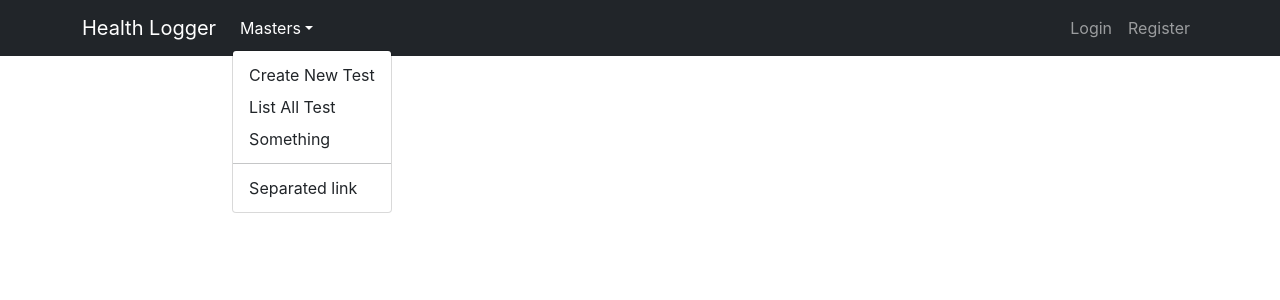
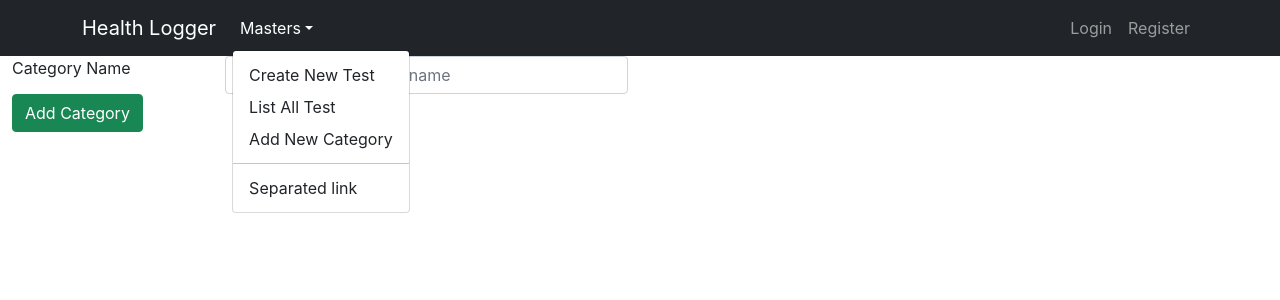
Before and after one commit to rahulpandey1589/react-health-logger, a React (Create React App) app: page /masters/add-category in a window 1280 px wide. Both pictures are taken after a click on the button "Masters". Shown: the top 300 px of the page. Built offline with nearby package versions, Linux system fonts and the light colour scheme.

Commit message:
Added category master

```diff
--- /dev/null
+++ b/src/MastersComponent/CategoryMasterComponent/add-category.js
@@ -0,0 +1,56 @@
+import {useState} from 'react'
+import ButtonComponent from "../../SharedComponent/button-component";
+import firebase from "../../firebase";
+
+const AddCategoryComponent = () => {
+
+  const [category,setCategory] = useState('');
+
+  const categoryDbRef= firebase.ref('Category');
+
+  const categoryChangeHandler = ($event) =>{
+      setCategory($event.target.value);
+  }
+
+  const addCategory =() =>{
+
+    let categoryData={
+        CategoryName:category,
+        IsActive:true
+    }
+    categoryDbRef.push(categoryData);
+  }
+
+
+  return (
+    <>
+      <div className="container-fluid">
+        <div className="row">
+          <div className="col-md-2">
+            <label for="category">Category Name</label>
+          </div>
+          <div className="col-md-4">
+            <input
+              className="form-control"
+              type="text"
+              value={category}
+              onChange={categoryChangeHandler}
+              placeholder="Please enter category name"
+            ></input>
+          </div>
+        </div>
+        <div className="row">
+          <div className="col-md-4">
+            <ButtonComponent
+              label="Add Category"
+              className="btn btn-success"
+              onButtonClick={addCategory}
+            ></ButtonComponent>
+          </div>
+        </div>
+      </div>
+    </>
+  );
+};
+
+export default AddCategoryComponent;
--- a/src/MastersComponent/add-test-control.js
+++ b/src/MastersComponent/add-test-control.js
@@ -1,5 +1,7 @@
 import { useState } from "react";
 import firebase from "../firebase";
+import ButtonComponent from "../SharedComponent/button-component";
+
 
 const AddTestControl = () => {
   const [title, setTitle] = useState("");
@@ -29,9 +31,16 @@ const AddTestControl = () => {
     }
   };
 
-  const add = () => {
+  const addHandler = () => {
     const testMasterRef = firebase.ref("TestMaster");
-    testMasterRef.push("");
+    const data={
+      Title:title,
+      Category:'Blood Samples',
+      Price:485,
+      Description:description
+    }
+
+    testMasterRef.push(data);
   };
 
   return (
@@ -93,6 +102,22 @@ const AddTestControl = () => {
           ></input>
         </div>
       </div>
+      <div className="row">
+          <div className="col-md-2"></div>
+          <div className="col-md-4">
+            <ButtonComponent
+              label="Add New"
+              className="btn btn-success"
+              onButtonClick={addHandler}
+            ></ButtonComponent>
+          </div>
+          <div className="col-md-4">
+            <ButtonComponent
+              label="View All"
+              className="btn btn-primary"
+            ></ButtonComponent>
+          </div>
+        </div>
     </>
   );
 };
--- a/src/MastersComponent/add-test.js
+++ b/src/MastersComponent/add-test.js
@@ -1,5 +1,4 @@
 import TestMasterDataService from "../Services/test-master-service";
-import ButtonComponent from "../SharedComponent/button-component";
 import AddTestControl from "./add-test-control";
 
 const AddNewTestComponent = () => {
@@ -29,21 +28,6 @@ const AddNewTestComponent = () => {
     <>
       <div className="container-fluid">
         <AddTestControl />
-        <div className="row">
-          <div className="col-md-2"></div>
-          <div className="col-md-4">
-            <ButtonComponent
-              label="Add New"
-              className="btn btn-success"
-            ></ButtonComponent>
-          </div>
-          <div className="col-md-4">
-            <ButtonComponent
-              label="View All"
-              className="btn btn-primary"
-            ></ButtonComponent>
-          </div>
-        </div>
       </div>
     </>
   );
--- a/src/NavigationComponent/navigation-header-component.js
+++ b/src/NavigationComponent/navigation-header-component.js
@@ -6,6 +6,7 @@ import RegisterComponent from "../LoginComponent/register-component";
 import { Navbar, Nav, Container, NavDropdown } from "react-bootstrap";
 import ListExistingTestComponent from "../MastersComponent/list-test";
 import AddNewTestComponent from "../MastersComponent/add-test";
+import AddCategoryComponent from "../MastersComponent/CategoryMasterComponent/add-category";
 
 const NavigationComponent = () => {
   return (
@@ -18,13 +19,15 @@ const NavigationComponent = () => {
           <Nav className="me-auto">
             <NavDropdown title="Masters" id="basic-nav-dropdown">
               <NavDropdown.Item as={Link} to={"/masters/create-new-test"}>
-               Create New Test
+                Create New Test
               </NavDropdown.Item>
               <NavDropdown.Item as={Link} to={"/masters/list-all-test"}>
                 List All Test
               </NavDropdown.Item>
 
-              <NavDropdown.Item href="#action/3.3">Something</NavDropdown.Item>
+              <NavDropdown.Item as={Link} to={"/masters/add-category"}>
+                Add New Category
+              </NavDropdown.Item>
               <NavDropdown.Divider />
               <NavDropdown.Item href="#action/3.4">
                 Separated link
@@ -54,6 +57,10 @@ const NavigationComponent = () => {
           path="/masters/list-all-test"
           component={ListExistingTestComponent}
         ></Route>
+         <Route
+          path="/masters/add-category"
+          component={AddCategoryComponent}
+        ></Route>
       </Switch>
     </>
   );
```
